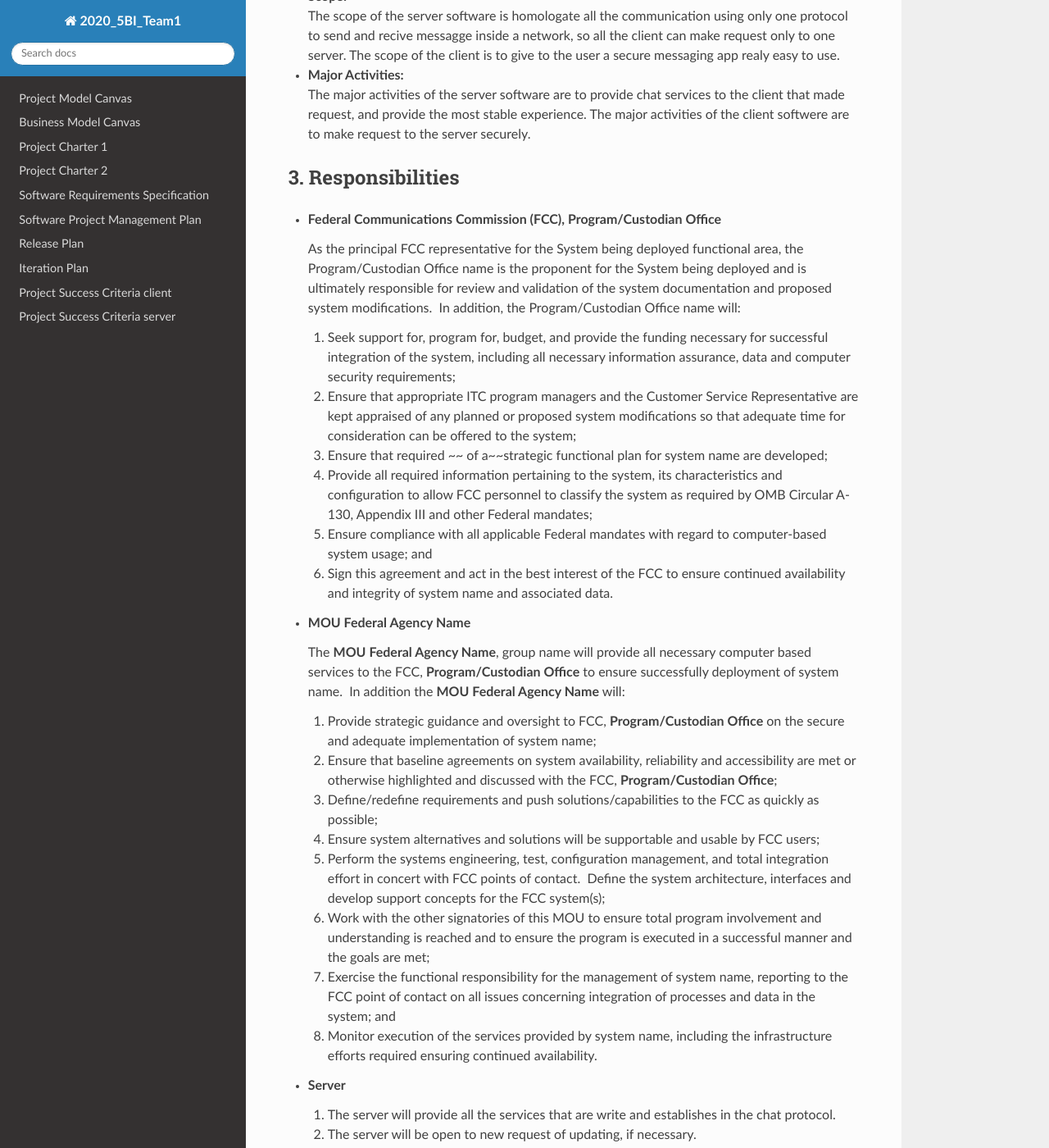
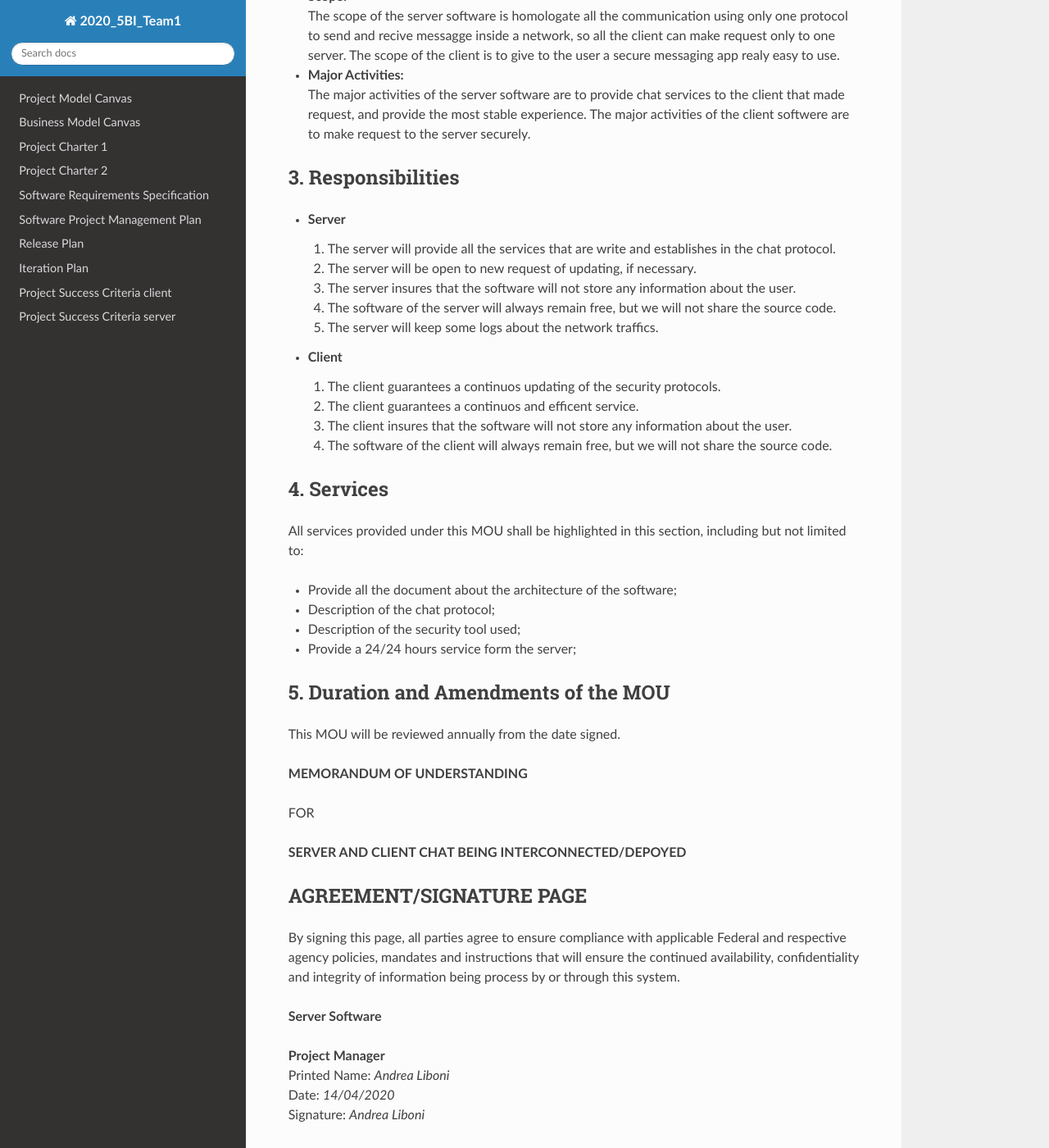
Before and after one commit to FrankMartinuz/2020_5BI_team1_Liboni, an MkDocs documentation site: the page built from docs/Memo_of_understanding.md, in a window 1280 px wide and 1400 px high, scrolled down 600 px. Shown: the whole window at 82% size. Built offline with MkDocs 1.6.1, drawn with Linux system fonts in a browser that asks for light colours; nearby versions of some CDN libraries.

Commit message:
Completed the document

```diff
--- a/docs/Memo_of_understanding.md
+++ b/docs/Memo_of_understanding.md
@@ -23,42 +23,6 @@ FOR
   The major activities of the client softwere are to make request to the server securely.
 
 ## 3. **Responsibilities**
-
-  * **Federal Communications Commission (FCC), Program/Custodian Office**
-
-    As the principal FCC representative for the System being deployed functional area, the Program/Custodian Office name is the proponent for the System being deployed and is ultimately responsible for review and validation of the system documentation and proposed system modifications.  In addition, the Program/Custodian Office name will:
-
-    1. Seek support for, program for, budget, and provide the funding necessary for successful integration of the system, including all necessary information assurance, data and computer security requirements;
-
-    2. Ensure that appropriate ITC program managers and the Customer Service Representative are kept appraised of any planned or proposed system modifications so that adequate time for consideration can be offered to the system;
-
-    3. Ensure that required ~~ of a~~strategic functional plan for system name are developed;
-
-    4. Provide all required information pertaining to the system, its characteristics and configuration to allow FCC personnel to classify the system as required by OMB Circular A-130, Appendix III and other Federal mandates;
-
-    5. Ensure compliance with all applicable Federal mandates with regard to computer-based system usage; and
-
-    6. Sign this agreement and act in the best interest of the FCC to ensure continued availability and integrity of system name and associated data.
-
-  * **MOU Federal Agency Name**
-
-    The **MOU Federal Agency Name**, group name will provide all necessary computer based services to the FCC, **Program/Custodian Office** to ensure successfully deployment of system name.  In addition the **MOU Federal Agency Name** will:
-
-    1. Provide strategic guidance and oversight to FCC, **Program/Custodian Office** on the secure and adequate implementation of system name;
-
-    2. Ensure that baseline agreements on system availability, reliability and accessibility are met or otherwise highlighted and discussed with the FCC, **Program/Custodian Office**;
-
-    3. Define/redefine requirements and push solutions/capabilities to the FCC as quickly as possible;
-
-    4. Ensure system alternatives and solutions will be supportable and usable by FCC users;
-
-    5. Perform the systems engineering, test, configuration management, and total integration effort in concert with FCC points of contact.  Define the system architecture, interfaces and develop support concepts for the FCC system(s);
-
-    6. Work with the other signatories of this MOU to ensure total program involvement and understanding is reached and to ensure the program is executed in a successful manner and the goals are met;
-
-    7. Exercise the functional responsibility for the management of system name, reporting to the FCC point of contact on all issues concerning integration of processes and data in the system; and
-
-    8. Monitor execution of the services provided by system name, including the infrastructure efforts required ensuring continued availability.
 
   * **Server**
     1. The server will provide all the services that are write and establishes in the chat protocol.
```
